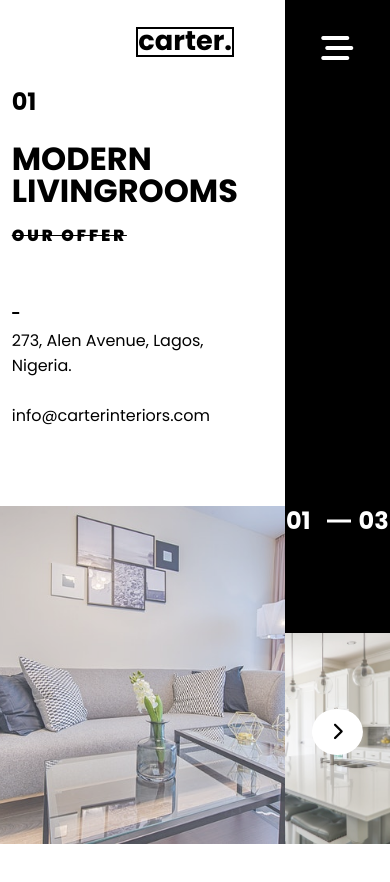
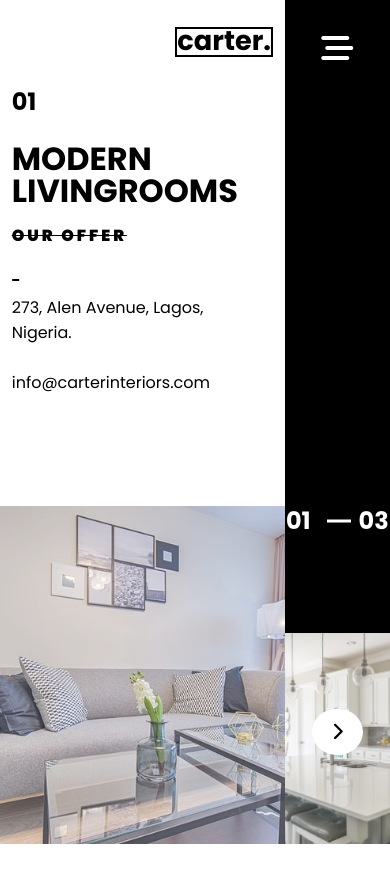
Before and after one commit to TobiOgunledun/carterInteriors, a plain HTML site: page index.html in a window 390 px wide. Drawn offline with Linux system fonts and the light colour scheme.

Commit message:
Add files via upload

```diff
--- a/queries.css
+++ b/queries.css
@@ -19,12 +19,12 @@
         z-index: 5;
     }
     nav{
-        width: 60vw;
+        width: 70vw;
         position: absolute;
         top: 0;
         left: 0;
         z-index: 10;
-        justify-content: flex-end;
+        justify-content: right;
         /* background: #fff; */
     }
     .displayImage{
@@ -49,6 +49,6 @@
     }
     .address{
         padding-top: 1em;
-        top: 27vh;
+        top: 23vh;
     }
 }
```
